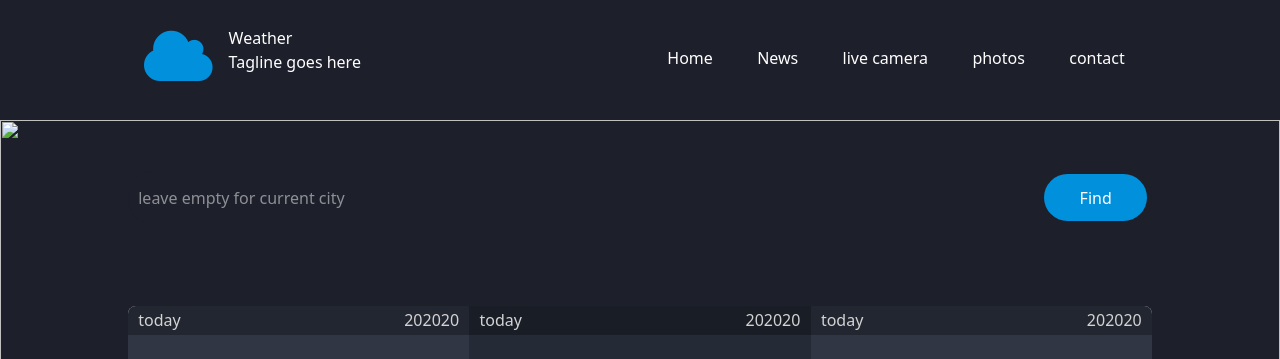
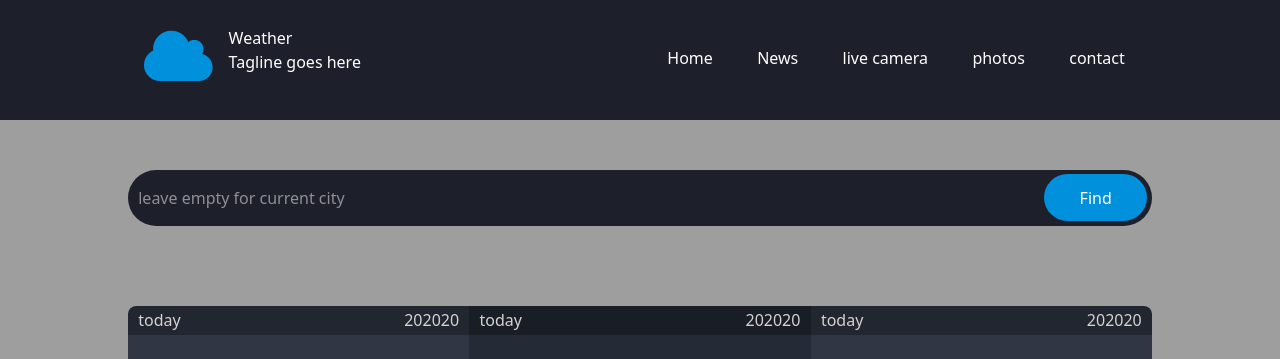
Before and after one commit to Youssef-Mostafa543/Weather-app, a website: page index.html in a window 1280 px wide. Shown: the top 359 px of the page. Drawn offline with Linux system fonts and the light colour scheme; the site is published under a folder, as on GitHub Pages, so addresses that start at the root find nothing.

Commit message:
Update index.html

```diff
--- a/index.html
+++ b/index.html
@@ -39,7 +39,7 @@
       <button id="btn-submit-city">Find</button>
     </div>
 
-    <img src="/city.jpg" alt="" id="background-image" />
+    <img src="city.jpg" alt="" id="background-image" />
 
     <div id="results">
       <div class="day1">
```
